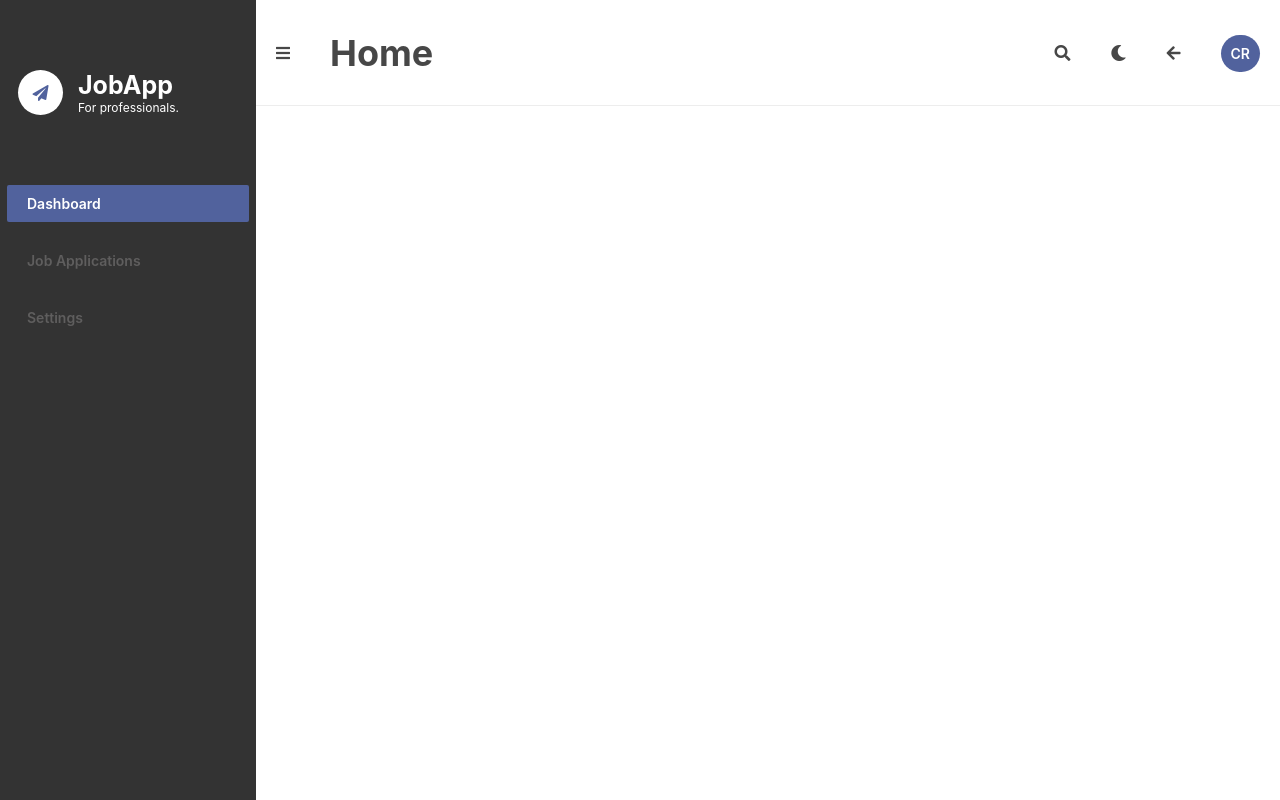
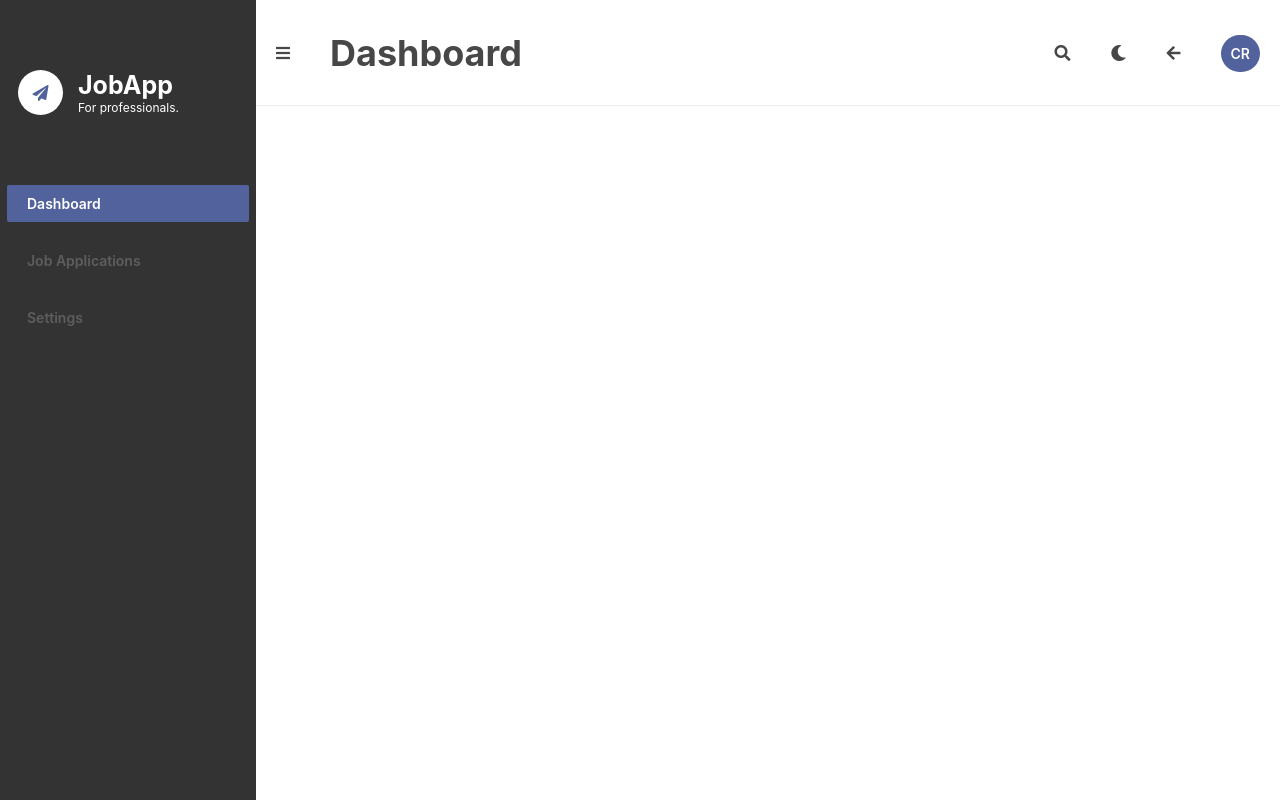
Before and after one commit to crinaldi44/JobApp-Client, a React (Create React App) app: page / in a window 1280 px wide. Built offline with nearby package versions, Linux system fonts and the light colour scheme.

Commit message:
Adjustments

```diff
--- a/src/pages/home/Home.js
+++ b/src/pages/home/Home.js
@@ -9,7 +9,7 @@ import './Home.css'
 const Home = () => {
     return (
         <div className='home__container'>
-            <Header title="Home"/>
+            <Header title="Dashboard"/>
         </div>
     )
 }
--- a/src/pages/jobapp/components/ApplicationTableCell.js
+++ b/src/pages/jobapp/components/ApplicationTableCell.js
@@ -14,7 +14,7 @@ const ApplicationTableCell = (props) => {
             <td>{props.application.business_description}</td>
             <td>{props.application.role_type}</td>
             <td><StatusMarker text={props.application.status}/></td>
-            <td>{props.application.submitted_date.substring(0,10)}</td>
+            <td>{props.application.createdAt.substring(0,10)}</td>
             <td><OptionsGroup app={props.application} rerender={props.rerender}/></td>
         </tr>
     )
--- a/src/pages/jobapp/components/options/AddApplicationModal.js
+++ b/src/pages/jobapp/components/options/AddApplicationModal.js
@@ -64,7 +64,9 @@ export const AddApplicationModal = (props) => {
             .then(setOpen(false)).then(props.handler())
             .catch(error => {
                 console.error(error)
-                setOpen(false)})
+                setOpen(false)}).then(
+                    setApplication({})
+                )
     }
 
     /**
```
